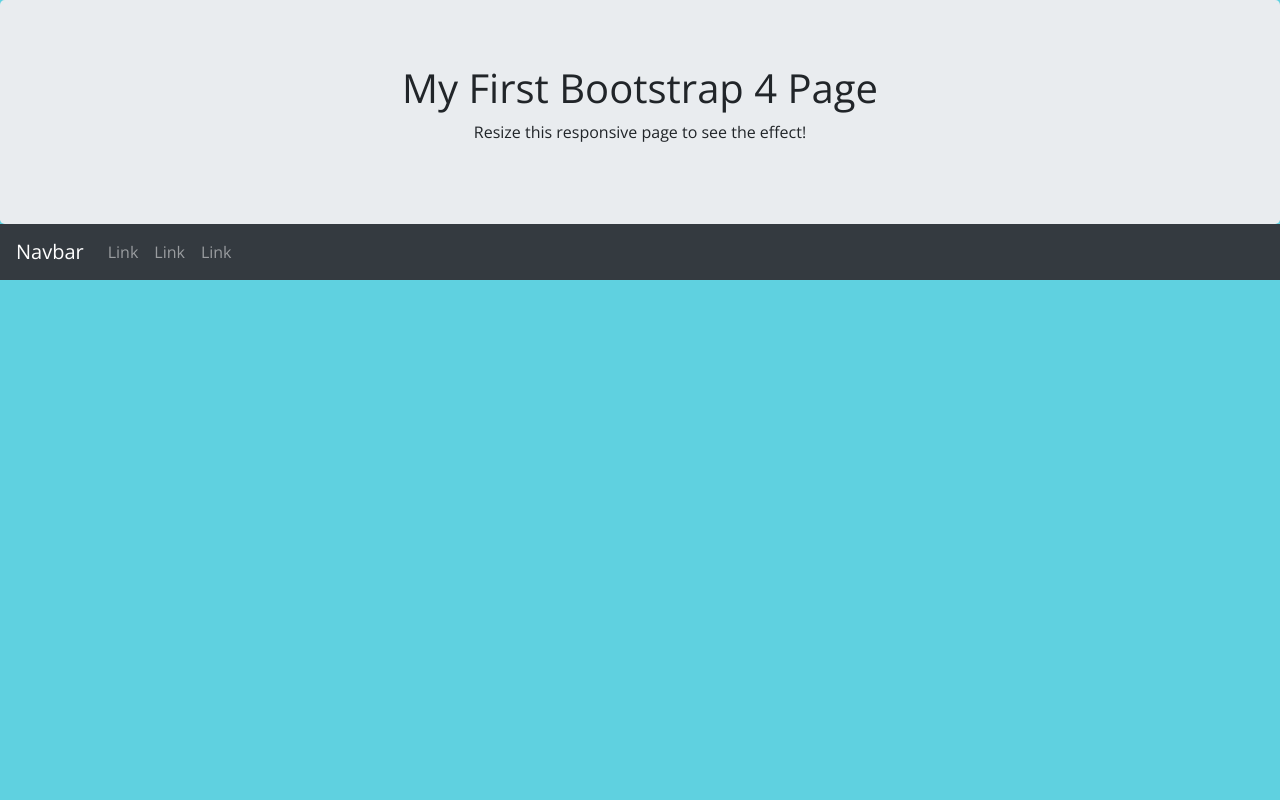
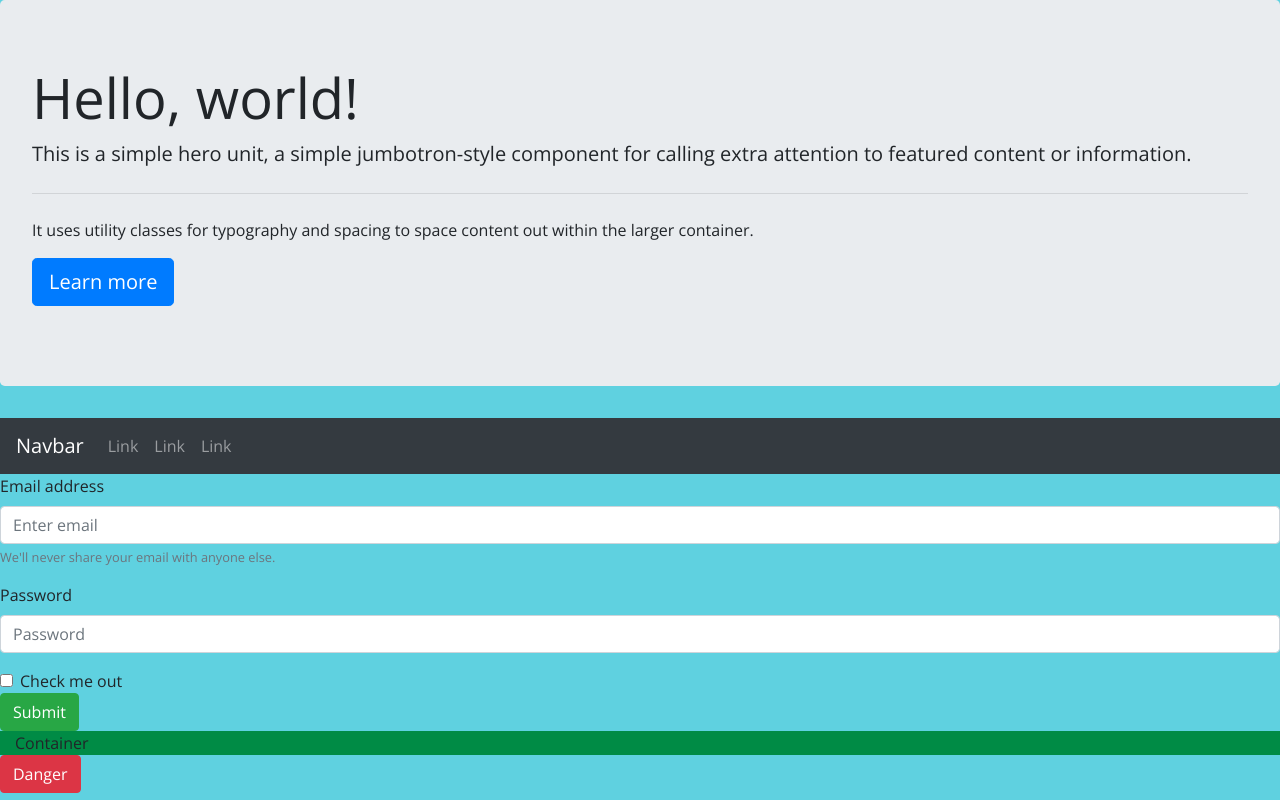
Before and after one commit to brunoleonpuca/PYTHON, a Flask app: page / in a window 1280 px wide. Run offline with Flask 2, Linux system fonts and the light colour scheme; some libraries are stand-ins or nearby versions.

Commit message:
commit before tutorial

```diff
--- a/learning-bootstrap/static/index.css
+++ b/learning-bootstrap/static/index.css
@@ -17,3 +17,7 @@
     background-color: var(--clr-accent);
     font-family: var(--ff-primary);
 }
+
+.container-fluid {
+    background-color: rgb(0, 139, 69);
+}
--- a/learning-bootstrap/templates/index.html
+++ b/learning-bootstrap/templates/index.html
@@ -9,9 +9,14 @@
 {% endblock %}
 
 {% block content %}
-<div class="jumbotron text-center" style="margin-bottom:0">
-    <h1>My First Bootstrap 4 Page</h1>
-    <p>Resize this responsive page to see the effect!</p>
+<div class="jumbotron">
+    <h1 class="display-4">Hello, world!</h1>
+    <p class="lead">This is a simple hero unit, a simple jumbotron-style component for calling extra attention to featured content or information.</p>
+    <hr class="my-4">
+    <p>It uses utility classes for typography and spacing to space content out within the larger container.</p>
+    <p class="lead">
+        <a class="btn btn-primary btn-lg" href="#" role="button">Learn more</a>
+    </p>
 </div>
 <nav class="navbar navbar-expand-sm bg-dark navbar-dark">
     <a class="navbar-brand" href="#">Navbar</a>
@@ -32,4 +37,24 @@
     </ul>
     </div>
 </nav>
+<form>
+    <div class="form-group">
+        <label for="exampleInputEmail1">Email address</label>
+        <input type="email" class="form-control" id="exampleInputEmail1" aria-describedby="emailHelp" placeholder="Enter email">
+        <small id="emailHelp" class="form-text text-muted">We'll never share your email with anyone else.</small>
+    </div>
+    <div class="form-group">
+        <label for="exampleInputPassword1">Password</label>
+        <input type="password" class="form-control" id="exampleInputPassword1" placeholder="Password">
+    </div>
+    <div class="form-check">
+        <input type="checkbox" class="form-check-input" id="exampleCheck1">
+        <label class="form-check-label" for="exampleCheck1">Check me out</label>
+    </div>
+    <button type="button" class="btn btn-success">Submit</button>
+</form>
+<div class="container-fluid">
+    Container
+</div>
+<button type="button" class="btn btn-danger">Danger</button>
 {% endblock %}
```
